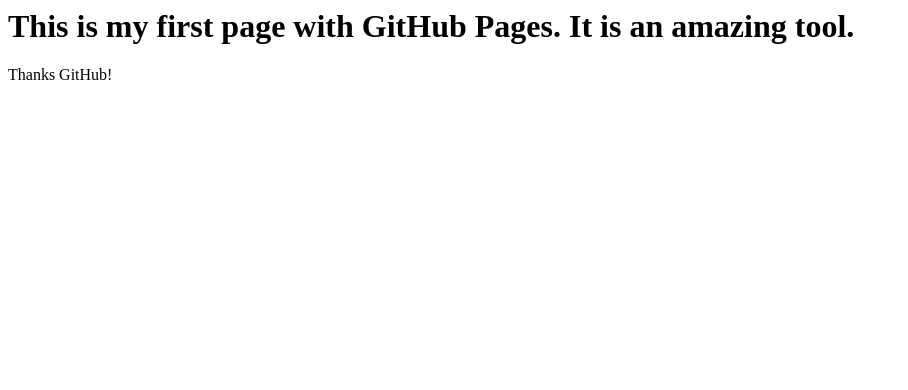
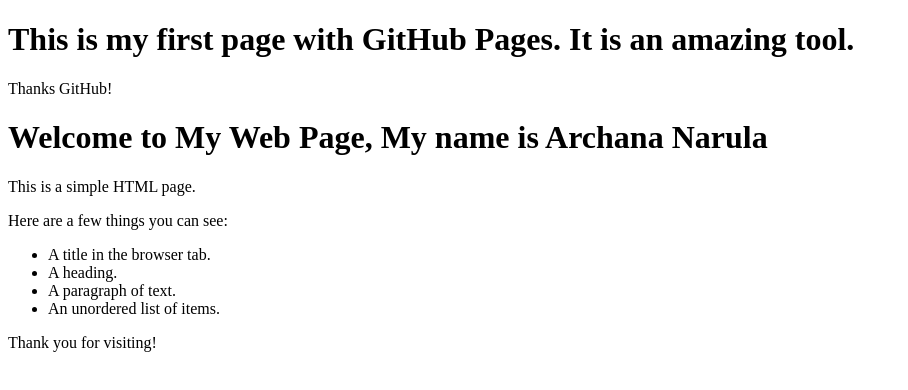
Before and after one commit to archinarula/MITDec2024, a plain HTML site: page index.html in a window 1280 px wide. Shown: the whole page, without its empty margins (0-908 px from the left). Drawn offline with Linux system fonts and the light colour scheme.

Commit message:
Update index.html

```diff
--- a/index.html
+++ b/index.html
@@ -1,4 +1,22 @@
+<!DOCTYPE html>
 <html>
 <h1> This is my first page with GitHub Pages. It is an amazing tool. </h1>
 <p>Thanks GitHub!</p>
+<p></p>
+<head>
+    <title>Simple HTML Page</title>
+</head>
+<body>
+    <h1>Welcome to My Web Page, My name is Archana Narula</h1>
+    <p>This is a simple HTML page.</p>
+    <p>Here are a few things you can see:</p>
+    <ul>
+        <li>A title in the browser tab.</li>
+        <li>A heading.</li>
+        <li>A paragraph of text.</li>
+        <li>An unordered list of items.</li>
+    </ul>
+    <p>Thank you for visiting!</p>
+</body>
 </html>
+</html>
```
